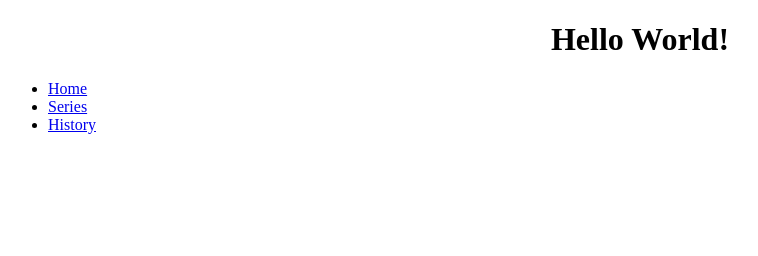
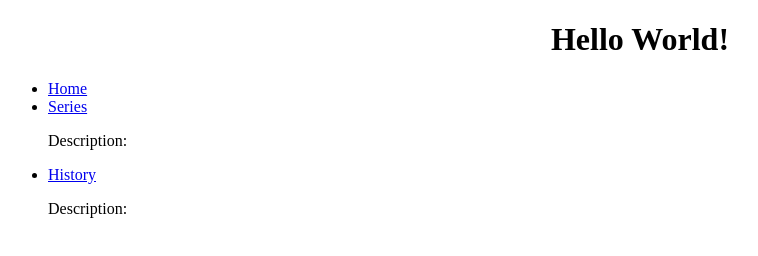
Before and after one commit to UnstableUser/UnstableUser.github.io, a plain HTML site: page index.html in a window 1280 px wide. Shown: the whole page, without its empty margins (0-758 px from the left). Drawn offline with Linux system fonts and the light colour scheme.

Commit message:
Small end of day edit

```diff
--- a/index.html
+++ b/index.html
@@ -16,7 +16,9 @@
     <ul>
         <li><a href="index.html">Home</a></li>
         <li><a href="series.html">Series</a></li>
+        <p> Description:</p>
         <li><a href="history.html">History</a></li>
+        <p> Description:</p>
     </nav>
     </ul>
     <main>
```
